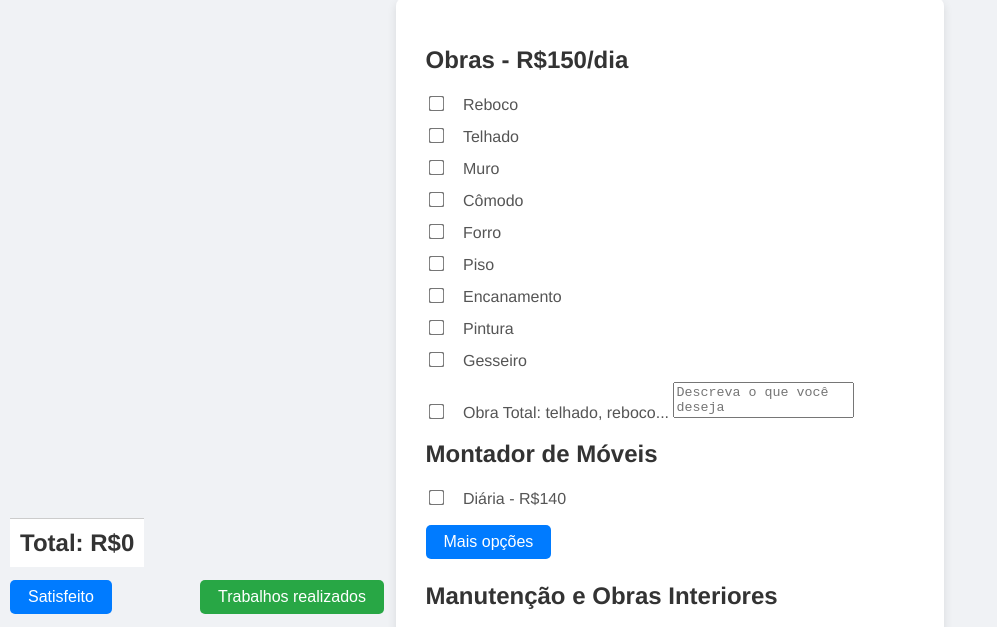
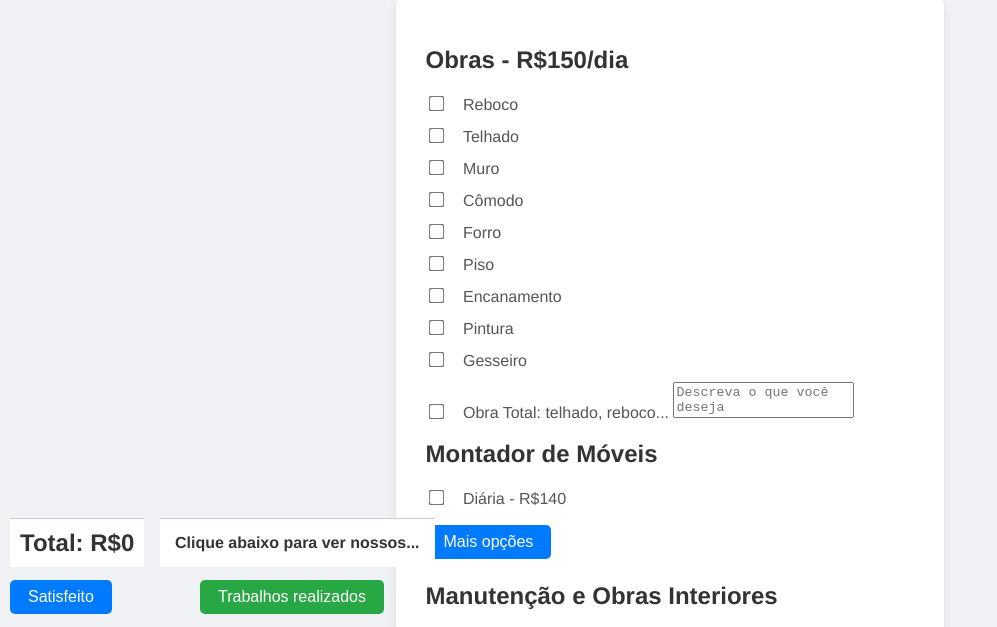
Before and after one commit to ryanDnunes/mdprestacoesdeservicos, a plain HTML site: page index.html in a window 1280 px wide. Shown: the part 171-798 px from the top of the page, without its empty margins (0-997 px from the left). Drawn offline with Linux system fonts and the light colour scheme.

Commit message:
Update index.html

```diff
--- a/index.html
+++ b/index.html
@@ -163,7 +163,7 @@
         </div>
     </div>
 
-
+    <div id="texto">Clique abaixo para ver nossos...</div>
     <button class="trabalhos-realizados-btn">Trabalhos realizados</button>
 
     <!-- Modal para exibir vídeos e imagens -->
```
